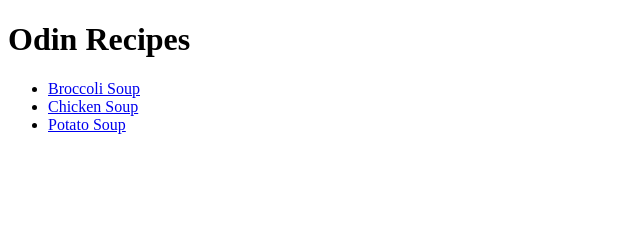
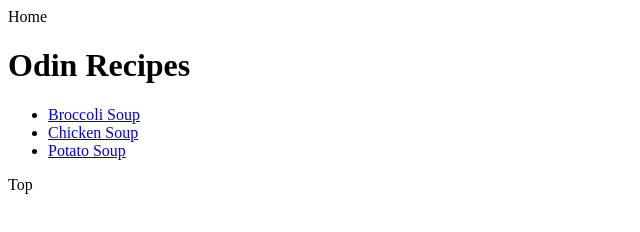
Before and after one commit to mubraj/odin-recipes, a plain HTML site: page index.html in a window 1280 px wide. Shown: the whole page, without its empty margins (0-640 px from the left). Drawn offline with Linux system fonts and the light colour scheme.

Commit message:
test update

```diff
--- a/index.html
+++ b/index.html
@@ -7,11 +7,21 @@
     <title>Document</title>
 </head>
 <body>
+    <a> Home </a>
     <h1>Odin Recipes</h1>
     <ul>
         <li><a href="recipes/broccoli_soup.html">Broccoli Soup</a></li>
         <li><a href="recipes/chicken_soup.html">Chicken Soup</a></li>
         <li><a href="recipes/Potato_Soup.html">Potato Soup</a></li>
     </ul>
+
+
+
+
+
+
+
+
+    Top
 </body>
 </html>
```
